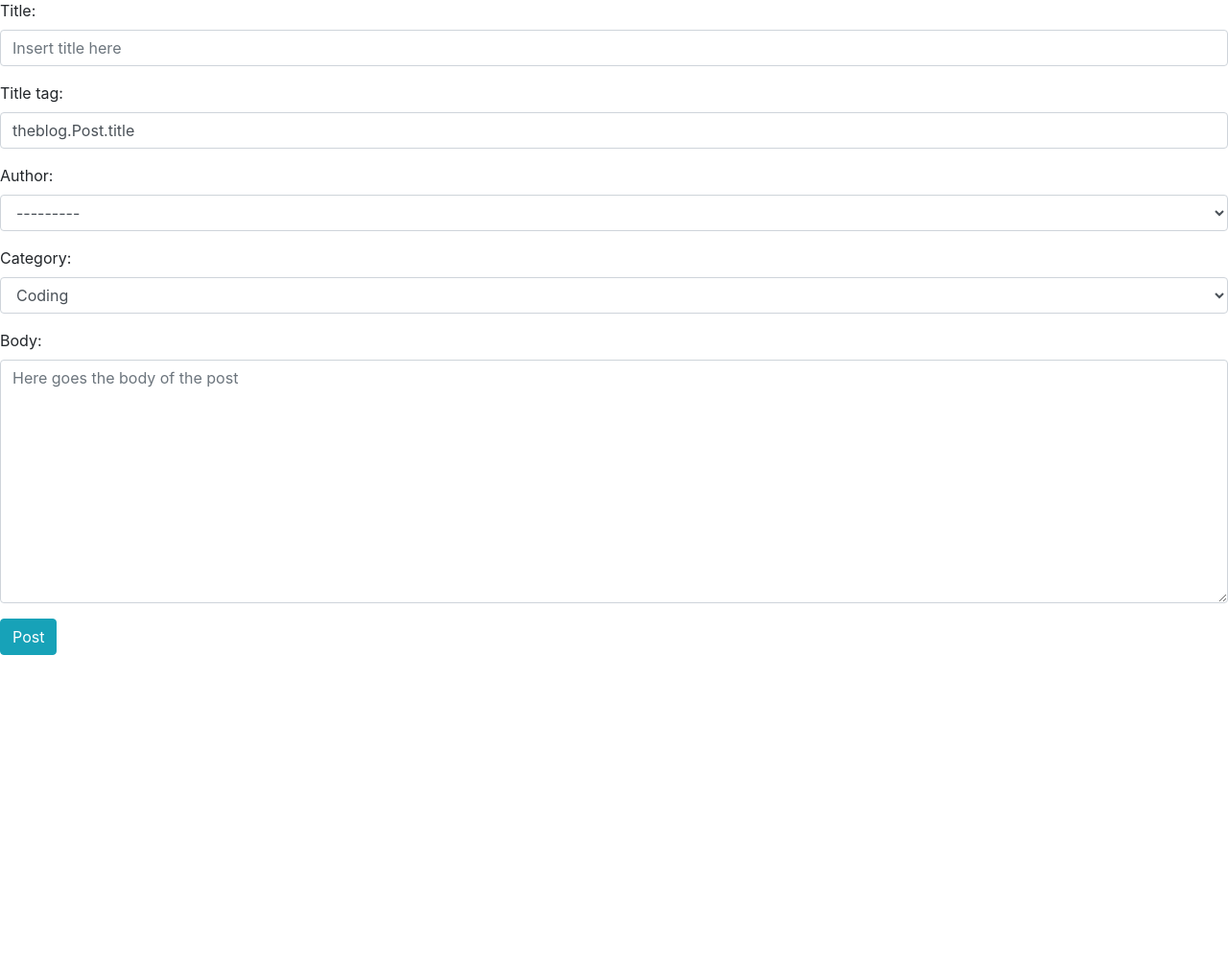
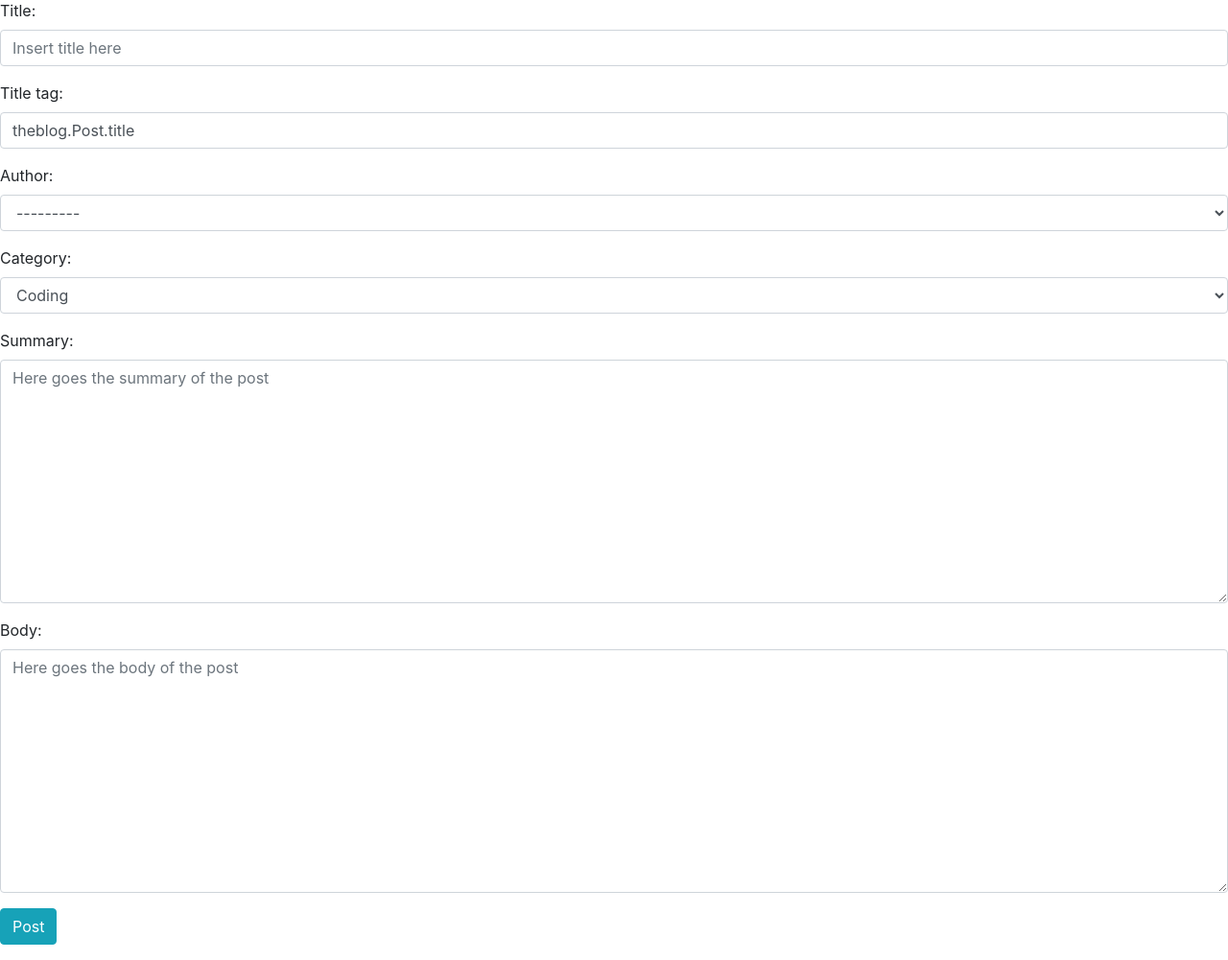
Before and after one commit to neveszz/Blog-idea, a Django app: page /add_post/ in a window 1280 px wide. Shown: the part 161-1162 px from the top of the page at 96% size. Before the commit the page ends 844 px from the top, so only its background shows below. Run offline with Django 4.2, Linux system fonts and the light colour scheme; a user stored in the database is signed in; data comes from the database, SQL or seed files in the repository; both versions use the stored data as it was after the commit; some libraries are stand-ins or nearby versions.

Commit message:
added summary to the posts

```diff
--- a/ablog/theblog/forms.py
+++ b/ablog/theblog/forms.py
@@ -11,10 +11,11 @@ for item in choices:
 class PostForm(forms.ModelForm):
     class Meta:
         model = Post
-        fields = ('title','title_tag','author', 'category','body')
+        fields = ('title','title_tag','author', 'category','summary','body')
 
         widgets = {
-                'title':forms.TextInput(attrs={'class':'form-control', 'placeholder': 'Insert title here'}),
+            'title':forms.TextInput(attrs={'class':'form-control', 'placeholder': 'Insert title here'}),
+            'summary': forms.Textarea(attrs={'class': 'form-control', 'placeholder': 'Here goes the summary of the post'}),
             'body': forms.Textarea(attrs={'class': 'form-control', 'placeholder':'Here goes the body of the post'}),
             'author': forms.Select(attrs={'class': 'form-control'}),
             'category':forms.Select(choices=choice_list, attrs={'class':'form-control'}),
@@ -24,10 +25,11 @@ class PostForm(forms.ModelForm):
 class EditForm(forms.ModelForm):
     class Meta:
         model = Post
-        fields = ('title', 'body', 'title_tag')
+        fields = ('title','summary', 'body', 'title_tag')
 
         widgets = {
             'title':forms.TextInput(attrs={'class':'form-control', 'placeholder': 'Insert title here'}),
+            'summary': forms.Textarea(attrs={'class': 'form-control', 'placeholder': 'Here goes the summary of the post'}),
             'body': forms.Textarea(attrs={'class': 'form-control', 'placeholder':'Here goes the body of the post'}),
             # 'author': forms.Select(attrs={'class': 'form-control'}),
             'title_tag': forms.TextInput(attrs={'class': 'form-control'})
--- a/ablog/theblog/models.py
+++ b/ablog/theblog/models.py
@@ -22,6 +22,7 @@ class Post(models.Model):
     title_tag = models.CharField(max_length=255, default=title)
     post_date = models.DateField(auto_now_add=True)
     category = models.CharField(max_length=255, default='uncategorized')
+    summary = models.CharField(max_length=255)
     likes = models.ManyToManyField(User, related_name='blog_post')
 
     def __str__(self):
--- a/ablog/theblog/templates/home.html
+++ b/ablog/theblog/templates/home.html
@@ -9,7 +9,7 @@
         {% for post in object_list %}
         <li>   <div class="table"><a href="{%url 'article-detail' post.pk%}">{{ post.title }}</a> - <a href="{% url 'category' post.category %}"> {{post.category }} </a> - {{post.author.first_name}}
         {{ post.author.last_name }} <br>
-        {{ post.body|truncatewords:20|safe }}
+            {{ post.summary }}
             {% if user.id == post.author.id %}
                 <small><a style="display:inline" class="nav-link" href="{% url 'update_post' post.pk %}">Edit</a></small>
                 <small><a style="display:inline" class="nav-link" href="{% url 'delete_post' post.pk %}">Delete</a></small><br>
@@ -22,7 +22,7 @@
         {% for post in object_list %}
     <li>   <div class="table"><a href="{%url 'article-detail' post.pk%}">{{ post.title }} - {{ post.category }} </a> - {{post.author.first_name}}
         {{ post.author.last_name }} <br>
-        {{ post.body|truncatewords:20|safe }}<br>
+        {{ post.summary }}<br>
         <small>&emsp;&nbsp;{{ post.post_date }}</small></div>
     </li>
         <br>
```
Also changed, not shown: ablog/db.sqlite3, ablog/members/templates/registration/edit_profile.html (added), ablog/theblog/migrations/0007_post_summary.py (added).
